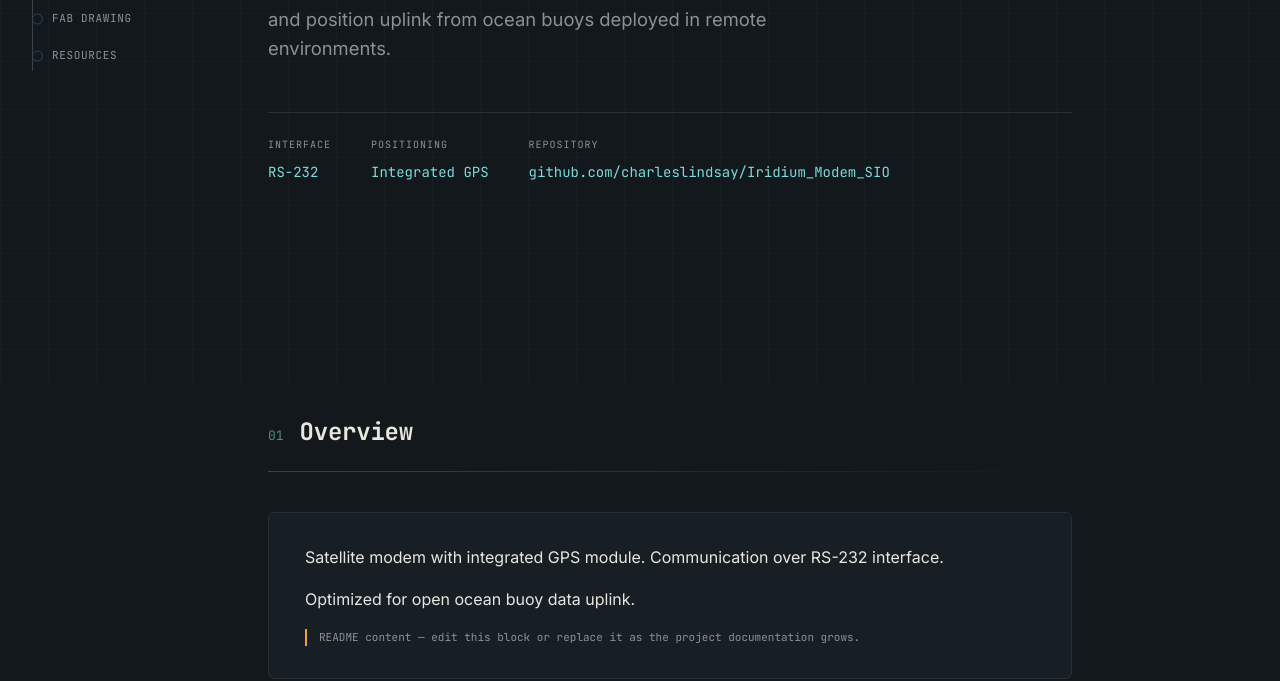
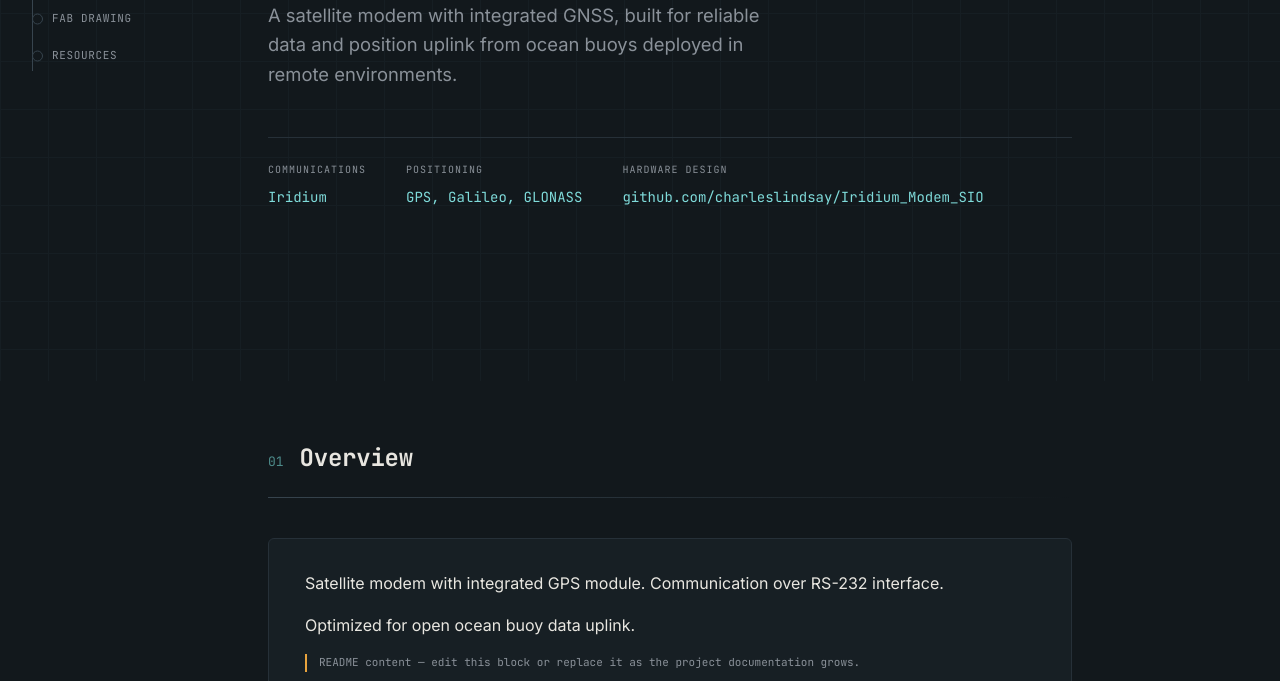
Before and after one commit to charleslindsay/Iridium_Modem_SIO, a plain HTML site: page index.html in a window 1280 px wide. Shown: the part 419-1100 px from the top of the page. Drawn offline with Linux system fonts and the light colour scheme; a script that the page names is missing.

Commit message:
Update index.html

```diff
--- a/index.html
+++ b/index.html
@@ -4,7 +4,7 @@
 <meta charset="UTF-8">
 <meta name="viewport" content="width=device-width, initial-scale=1.0">
 <title>Iridium Modem SIO — Satellite Uplink Module</title>
-<link rel="preconnect" href="https://fonts.googleapis.com">
+<link rel="preconnect" href="https://fonts.googleapis.com">`
 <link rel="preconnect" href="https://fonts.gstatic.com" crossorigin>
 <link href="https://fonts.googleapis.com/css2?family=JetBrains+Mono:wght@400;500;700&family=Inter:wght@400;500;600;700&display=swap" rel="stylesheet">
 <script src="https://cdnjs.cloudflare.com/ajax/libs/pdf.js/3.11.174/pdf.min.js"></script>
@@ -552,19 +552,19 @@
     <div class="hero-eyebrow">Open ocean buoy communications module</div>
     <h1>Iridium Modem <span>SIO</span></h1>
     <p class="hero-sub">
-      A satellite modem with integrated GPS, built for reliable data and position uplink from ocean buoys deployed in remote environments.
+      A satellite modem with integrated GNSS, built for reliable data and position uplink from ocean buoys deployed in remote environments.
     </p>
     <div class="hero-meta">
       <div class="hero-meta-item">
-        <span class="k">Interface</span>
-        <span class="v">RS-232</span>
+        <span class="k">Communications</span>
+        <span class="v">Iridium</span>
       </div>
       <div class="hero-meta-item">
         <span class="k">Positioning</span>
-        <span class="v">Integrated GPS</span>
+        <span class="v">GPS, Galileo, GLONASS</span>
       </div>
       <div class="hero-meta-item">
-        <span class="k">Repository</span>
+        <span class="k">Hardware Design</span>
         <span class="v"><a href="https://github.com/charleslindsay/Iridium_Modem_SIO" style="color:inherit;text-decoration:none;">github.com/charleslindsay/Iridium_Modem_SIO</a></span>
       </div>
     </div>
```
